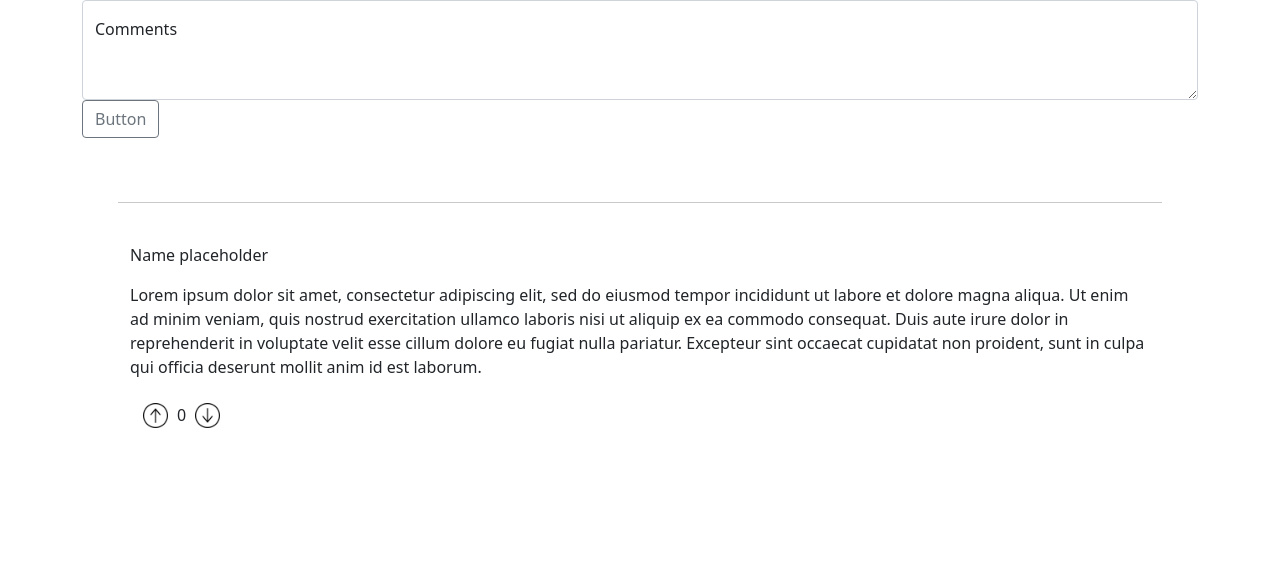
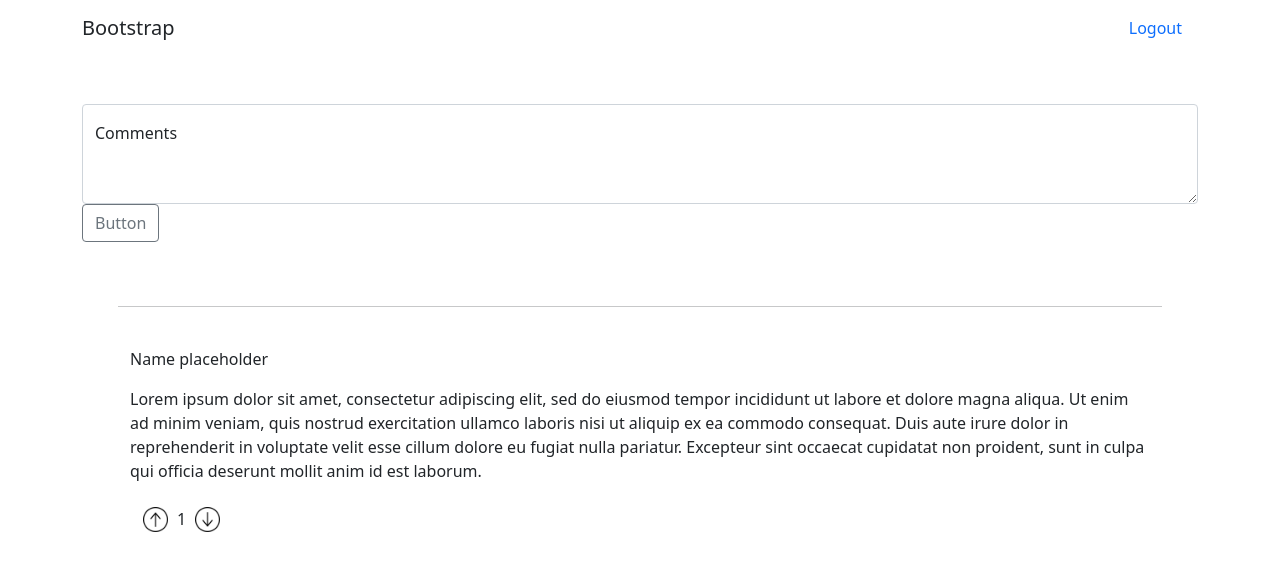
Before and after one commit to random56428/forum, a Flask app: page / in a window 1280 px wide. Shown: the top 571 px of the page. Run offline with Flask 2, Linux system fonts and the light colour scheme; a user stored in the database is signed in; some libraries are stand-ins or nearby versions.

Commit message:
Add navbar

```diff
--- a/app.py
+++ b/app.py
@@ -120,3 +120,12 @@ def register():
         return redirect("/")
     else:
         return redirect("/")
+
+@app.route("/logout")
+def logout():
+
+    # Forget any user_id
+    session.clear()
+
+    # Redirect user to login form
+    return redirect("/")
--- a/templates/layout.html
+++ b/templates/layout.html
@@ -23,7 +23,19 @@
 
 <body>
 
-    <div class="container">
+    <!--https://getbootstrap.com/docs/5.1/components/navbar/-->
+    <nav class="navbar bg-transparent">
+        <div class="container">
+            <span class="navbar-brand mb-0 h1">Bootstrap</span>
+            {% if not session["user_id"] %}
+            <a class="nav-link" href="#" data-bs-toggle="offcanvas" data-bs-target="#offcanvasRight">Login/Register</a>
+            {% else %}
+            <a class="nav-link" href="/logout">Logout</a>
+            {% endif %}
+        </div>
+    </nav>
+
+    <div class="container mt-5">
         <div class="form-floating">
             <textarea class="form-control" placeholder="Leave a comment here" id="floatingTextarea"
                 style="height: 100px"></textarea>
@@ -115,31 +127,22 @@
     </div>
     {% endif %}
 
-    {% if get_flashed_messages() and not session["user_id"] %}
+    {% if get_flashed_messages() %}
     <!--Unsuccessful in red message-->
     <!--https://getbootstrap.com/docs/5.1/components/toasts/-->
     <!--https://getbootstrap.com/docs/5.1/components/alerts/-->
     <div class="toast-container position-absolute top-0 start-50 translate-middle-x p-3">
         <div class="toast flashbox" role="alert">
             <div class="toast-body p-0">
+                {% if not session["user_id"] %}
                 <div class="alert alert-danger m-0" role="alert">
                     {{ get_flashed_messages() | join(" ") }}
                 </div>
-            </div>
-        </div>
-    </div>
-
-    <script>
-        new bootstrap.Toast(document.querySelector(".flashbox")).show();
-    </script>
-    {% elif get_flashed_messages() and session["user_id"] %}
-    <!--Success in green message-->
-    <div class="toast-container position-absolute top-0 start-50 translate-middle-x p-3">
-        <div class="toast flashbox" role="alert">
-            <div class="toast-body p-0">
+                {% else %}
                 <div class="alert alert-success m-0" role="alert">
                     {{ get_flashed_messages() | join(" ") }}
                 </div>
+                {% endif %}
             </div>
         </div>
     </div>
--- a/templates/login.html
+++ b/templates/login.html
@@ -25,11 +25,11 @@
         </div>
         <div class="row p-2">
             <div class="col d-flex align-items-center">
-                <button class="btn btn-default p-0">
+                <button class="btn btn-default p-0 round">
                     <img src="./static/images/upvote_light.png">
                 </button>
-                <label class="p-2">0</label>
-                <button class="btn btn-default p-0">
+                <label class="p-2">1</label>
+                <button class="btn btn-default p-0 round">
                     <img src="./static/images/downvote_light.png">
                 </button>
             </div>
```
Also changed, not shown: templates/index.html (added).
